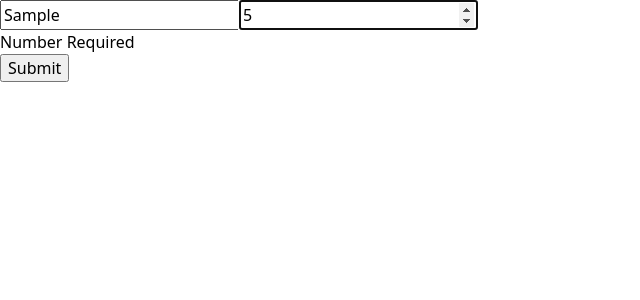
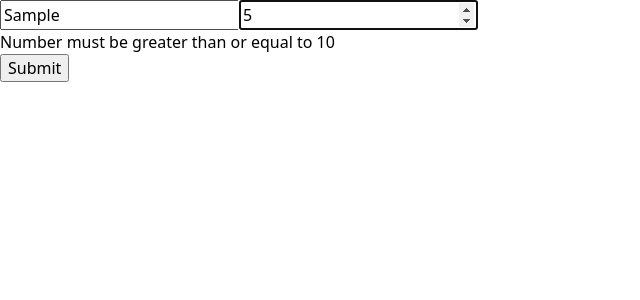
Before and after one commit to AnasShaikh96/img-macro, a React (Vite) app in the folder client/: page / in a window 1280 px wide. Both pictures are taken after typing "Sample", "5" into the empty fields and a click on the input 512 px from the left and 15 px from the top of the page. Shown: the top 300 px of the page, without its empty margins (0-640 px from the left). Built offline with nearby package versions, Linux system fonts and the light colour scheme.

Commit message:
rnd zod and react-hook-form

```diff
--- a/client/src/components/features/doc-fomatter/component/create-doc.tsx
+++ b/client/src/components/features/doc-fomatter/component/create-doc.tsx
@@ -1,13 +1,46 @@
+// import { zodResolver } from "@hookform/resolvers/zod";
+// import { useForm } from "react-hook-form";
+// import * as z from "zod";
+// import { Input } from "../../../ui/form";
+
+// const createDocSchema = z.object({
+//   name: z.string().min(1, { message: "sadasd" }),
+//   age: z.number().min(10, { message: "sad" }),
+// });
+
+// export const CreateDoc = () => {
+//   const {
+//     register,
+//     handleSubmit,
+//     formState: { errors },
+//   } = useForm({
+//     resolver: zodResolver(createDocSchema),
+//   });
+
+//   console.log(errors);
+
+//   return (
+//     <form onSubmit={handleSubmit((d) => console.log(d))}>
+//       {/* <Input error={errors.name?.message?.toString()} /> */}
+//       {/* <input {...register("name")} /> */}
+//       {/* {errors.name?.message && <p>{errors.name?.message ?? ""}</p>} */}
+//       <input type="number" {...register("age", { valueAsNumber: true })} />
+//       {errors.age?.message && <p>{String(errors.age?.message)}</p>}
+//       {/* <Input type="number" error={errors} /> */}
+
+//       <input type="submit" />
+//     </form>
+//   );
+// };
+
+import { useForm } from "react-hook-form";
 import { zodResolver } from "@hookform/resolvers/zod";
-import { useForm } from "react-hook-form";
 import * as z from "zod";
 
-const createDocSchema = z.object({
-  name: z.string().min(1, { message: "Required" }),
-  age: z.number().min(10, { message: "Number Required" }),
+const schema = z.object({
+  name: z.string().min(1, { message: "asddddd" }),
+  age: z.number().min(10),
 });
-
-export type CreateDocSchema = z.infer<typeof createDocSchema>;
 
 export const CreateDoc = () => {
   const {
@@ -15,15 +48,15 @@ export const CreateDoc = () => {
     handleSubmit,
     formState: { errors },
   } = useForm({
-    resolver: zodResolver(createDocSchema),
+    resolver: zodResolver(schema),
   });
 
   return (
     <form onSubmit={handleSubmit((d) => console.log(d))}>
       <input {...register("name")} />
-      {errors.name?.message && <p>{String(errors.name?.message)}</p>}
+      {errors.name?.message && <p>{errors.name?.message}</p>}
       <input type="number" {...register("age", { valueAsNumber: true })} />
-      {errors.age?.message && <p>{String(errors.age?.message)}</p>}
+      {errors.age?.message && <p>{errors.age?.message}</p>}
       <input type="submit" />
     </form>
   );
```
Also changed, not shown: client/src/components/ui/form/input.tsx (+11 -2 lines).
